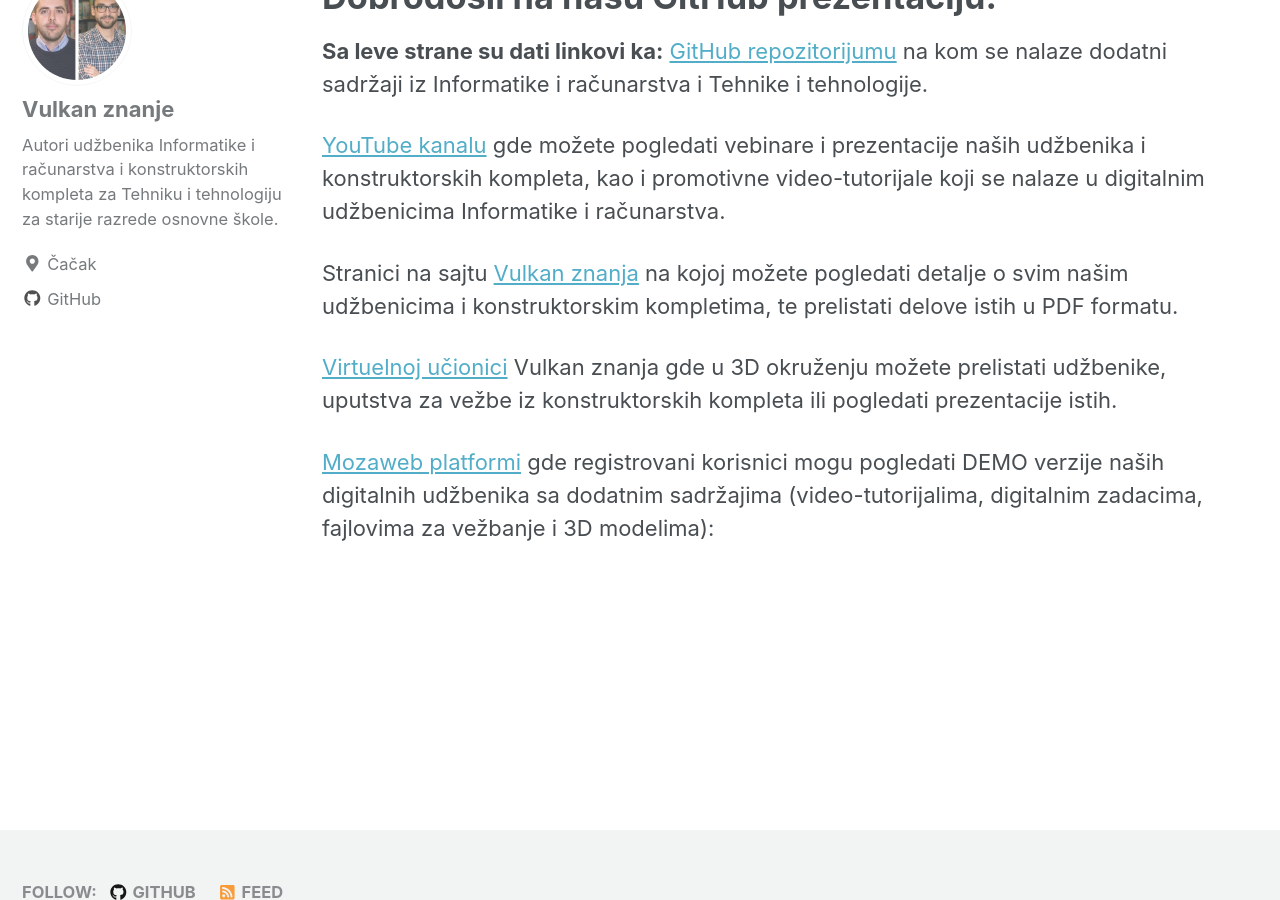
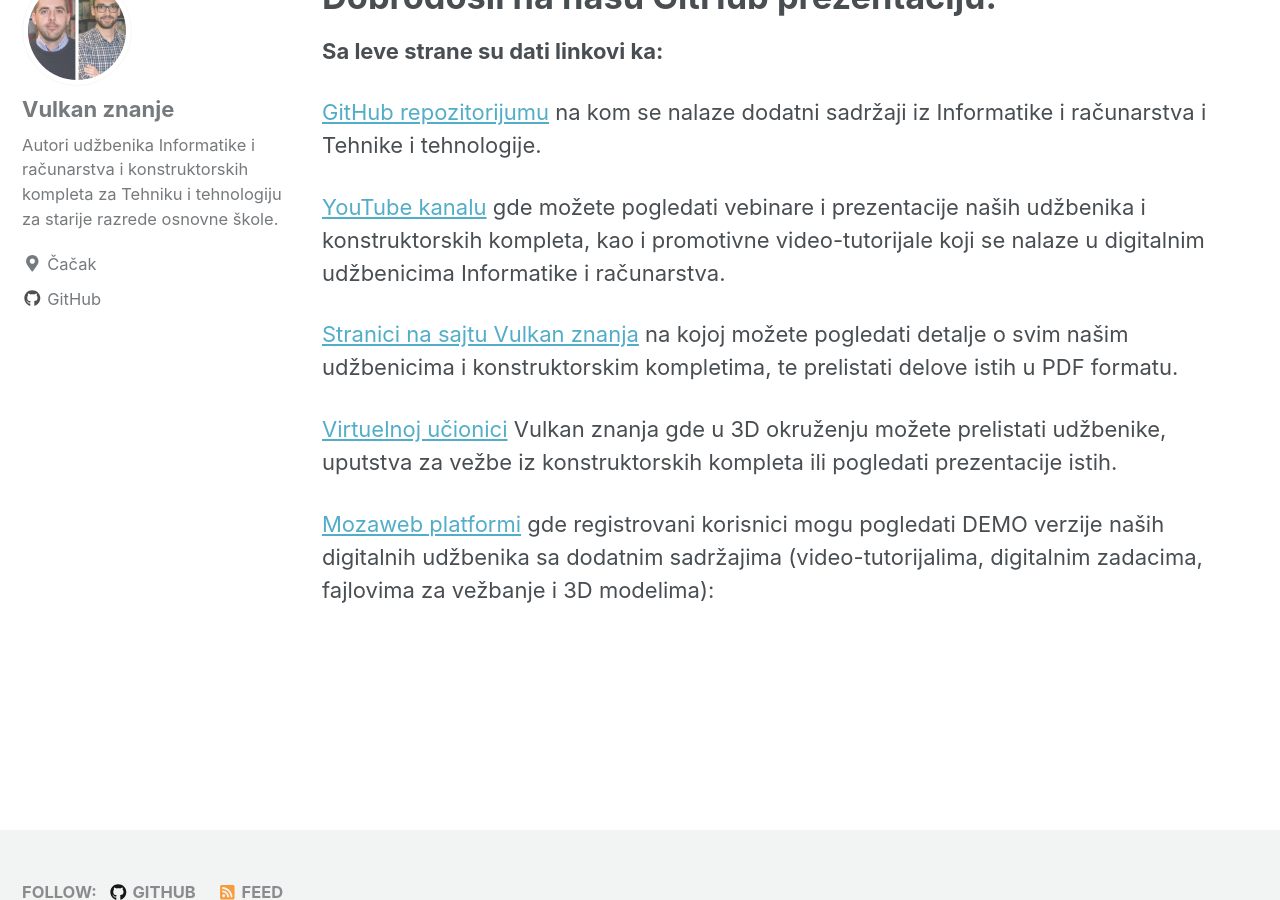
Before and after one commit to vulkanznanje/vulkanznanje.github.io, a Jekyll site: the page built from index.md, in a window 1280 px wide and 900 px high, scrolled down 458 px. Built offline with Jekyll 4.4.1, drawn with Linux system fonts in a browser that asks for light colours; nearby versions of some CDN libraries.

```diff
--- a/index.md
+++ b/index.md
@@ -11,11 +11,12 @@ header:
 # Dobrodošli na našu GitHub prezentaciju.
 
 **Sa leve strane su dati linkovi ka:**
+
 [GitHub repozitorijumu](https://github.com/vulkanznanje/fajlovi) na kom se nalaze dodatni sadržaji iz Informatike i računarstva i Tehnike i tehnologije.
 
 [YouTube kanalu](https://www.youtube.com/channel/UCRrI0_nhGsf-DreGs3DX_6w) gde možete pogledati vebinare i prezentacije naših udžbenika i konstruktorskih kompleta, kao i promotivne video-tutorijale koji se nalaze u digitalnim udžbenicima Informatike i računarstva.
 
-Stranici na sajtu [Vulkan znanja](https://www.vulkanznanje.rs/) na kojoj možete pogledati detalje o svim našim udžbenicima i konstruktorskim kompletima, te prelistati delove istih u PDF formatu.
+[Stranici na sajtu Vulkan znanja](https://www.vulkanznanje.rs/) na kojoj možete pogledati detalje o svim našim udžbenicima i konstruktorskim kompletima, te prelistati delove istih u PDF formatu.
 
 [Virtuelnoj učionici](https://3d.vulkanznanje.rs/sr_cyr#ulaz) Vulkan znanja gde u 3D okruženju možete prelistati udžbenike, uputstva za vežbe iz konstruktorskih kompleta ili pogledati prezentacije istih.
 
```
